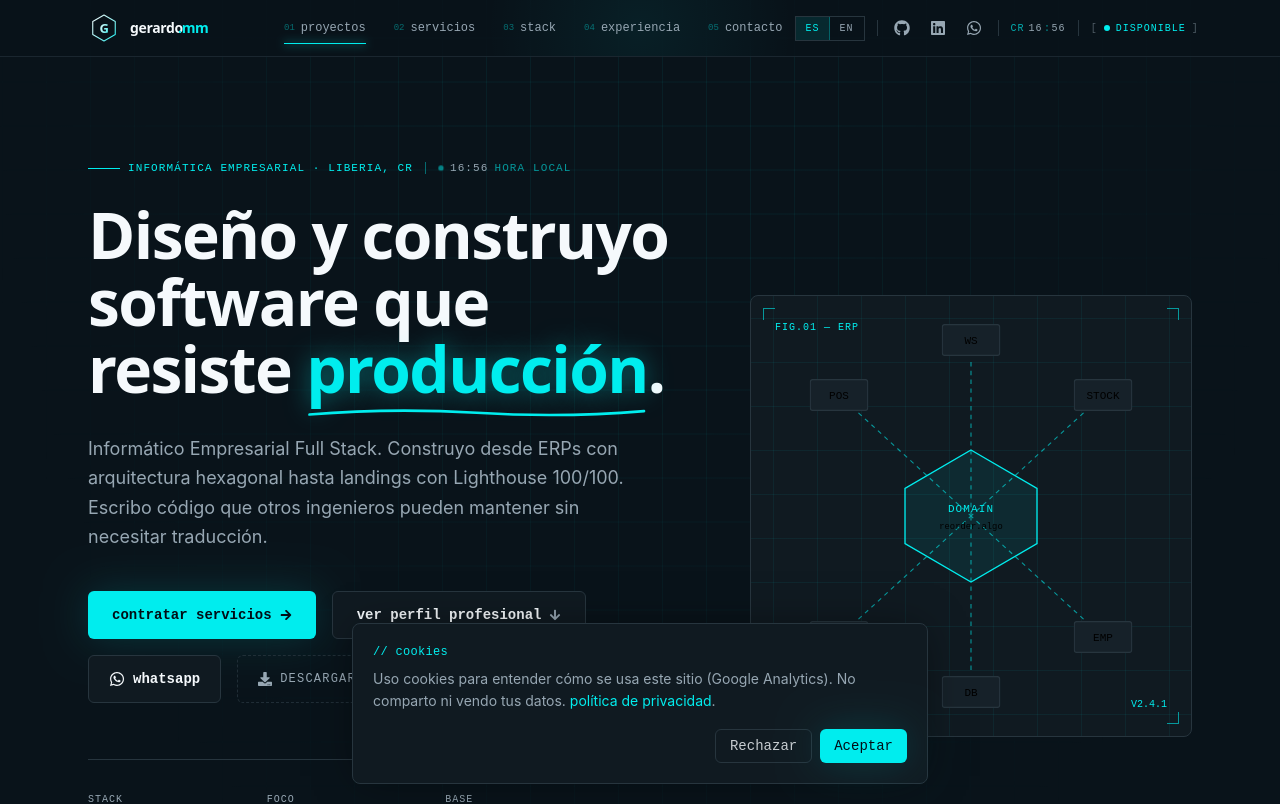
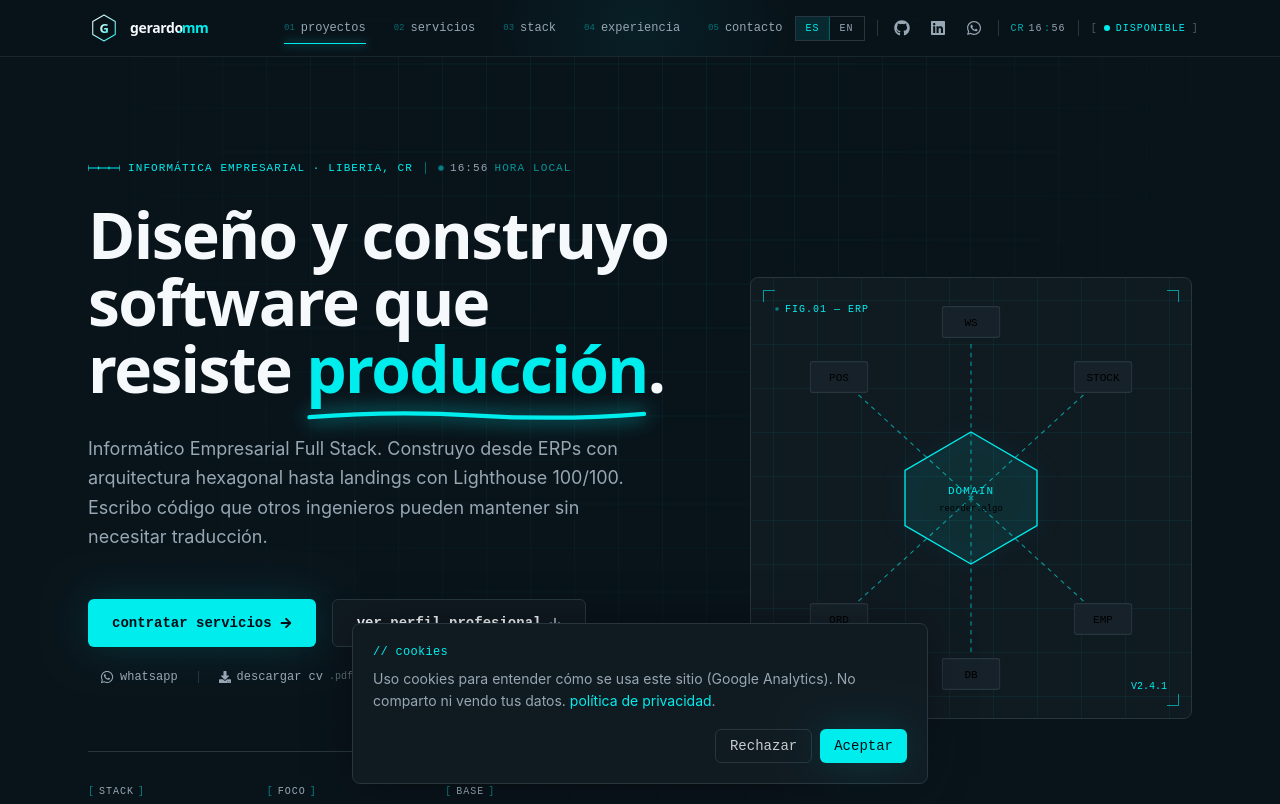
Before and after one commit to Gerardoprogramer/personal-site, a Next.js app: page / in a window 1280 px wide. Shown: the top 804 px of the page. Built offline with nearby package versions, Linux system fonts and the light colour scheme.

Commit message:
feat: add new animations and enhance hero section components for improved interactivity and visual appeal

```diff
--- a/app/globals.css
+++ b/app/globals.css
@@ -179,3 +179,20 @@
   60% { opacity: 1; filter: blur(0); }
   100% { opacity: 1; transform: scale(1); filter: blur(0); }
 }
+
+@keyframes flow-pulse {
+  0% { stroke-dashoffset: 24; opacity: 0; }
+  15% { opacity: 1; }
+  85% { opacity: 1; }
+  100% { stroke-dashoffset: 0; opacity: 0; }
+}
+
+@keyframes underline-draw {
+  from { stroke-dashoffset: 220; }
+  to { stroke-dashoffset: 0; }
+}
+
+@keyframes fade-slide-up {
+  from { opacity: 0; transform: translateY(8px); }
+  to { opacity: 1; transform: translateY(0); }
+}
--- a/components/sections/hero/ArchDiagram.tsx
+++ b/components/sections/hero/ArchDiagram.tsx
@@ -1,4 +1,13 @@
 export const ArchDiagram = () => {
+    const nodes = [
+        { x: 80, y: 90, label: "POS", delay: 0.2 },
+        { x: 320, y: 90, label: "STOCK", delay: 0.35 },
+        { x: 80, y: 310, label: "ORD", delay: 0.5 },
+        { x: 320, y: 310, label: "EMP", delay: 0.65 },
+        { x: 200, y: 40, label: "WS", delay: 0.15 },
+        { x: 200, y: 360, label: "DB", delay: 0.8 },
+    ];
+
     return (
         <div
             className="surface-card blueprint-grid relative aspect-square w-full overflow-hidden p-6"
@@ -9,7 +18,8 @@ export const ArchDiagram = () => {
             <div className="absolute bottom-3 left-3 h-3 w-3 border-b border-l border-primary/60" />
             <div className="absolute bottom-3 right-3 h-3 w-3 border-b border-r border-primary/60" />
 
-            <div className="absolute left-6 top-6 font-mono-tech text-[10px] uppercase tracking-widest text-primary">
+            <div className="absolute left-6 top-6 flex items-center gap-1.5 font-mono-tech text-[10px] uppercase tracking-widest text-primary">
+                <span className="inline-block size-1 rounded-full bg-primary" style={{ animation: "pulse-dot 2s ease-in-out infinite" }} />
                 fig.01 — erp
             </div>
 
@@ -38,14 +48,30 @@ export const ArchDiagram = () => {
                     <line x1="200" y1="340" x2="200" y2="200" />
                 </g>
 
-                {[
-                    { x: 80, y: 90, label: "POS", delay: 0.2 },
-                    { x: 320, y: 90, label: "STOCK", delay: 0.35 },
-                    { x: 80, y: 310, label: "ORD", delay: 0.5 },
-                    { x: 320, y: 310, label: "EMP", delay: 0.65 },
-                    { x: 200, y: 40, label: "WS", delay: 0.15 },
-                    { x: 200, y: 360, label: "DB", delay: 0.8 },
-                ].map((n) => (
+                <g fill="var(--color-primary)" style={{ animation: "node-in 0.4s ease-out 2.2s both" }}>
+                    {nodes.map((n, i) => (
+                        <circle key={n.label} r="2.5" opacity="0">
+                            <animateMotion
+                                path={`M${n.x},${n.y} L200,200`}
+                                dur="2.4s"
+                                begin={`${2.4 + i * 0.35}s`}
+                                repeatCount="indefinite"
+                                calcMode="spline"
+                                keySplines="0.4 0 0.2 1"
+                            />
+                            <animate
+                                attributeName="opacity"
+                                values="0;1;1;0"
+                                keyTimes="0;0.1;0.85;1"
+                                dur="2.4s"
+                                begin={`${2.4 + i * 0.35}s`}
+                                repeatCount="indefinite"
+                            />
+                        </circle>
+                    ))}
+                </g>
+
+                {nodes.map((n) => (
                     <g
                         key={n.label}
                         style={{
@@ -86,6 +112,7 @@ export const ArchDiagram = () => {
                         fill="oklch(0.85 0.16 195 / 0.08)"
                         stroke="var(--color-primary)"
                         strokeWidth="1.2"
+                        style={{ filter: "drop-shadow(0 0 10px oklch(0.85 0.16 195 / 0.25))" }}
                     />
                     <text
                         x="200"
--- a/components/sections/hero/HeroActions.tsx
+++ b/components/sections/hero/HeroActions.tsx
@@ -8,10 +8,11 @@ export const HeroActions = () => {
     const { t } = useTranslation();
 
     return (
-        <div className="mt-10 flex flex-col gap-3 sm:flex-row sm:flex-wrap sm:gap-4 sm:items-stretch">
+        <div className="mt-12">
+            <div className="flex flex-col gap-3 sm:flex-row sm:gap-4">
                 <a
                     href="#contacto"
-                className="group inline-flex min-h-12 items-center justify-center gap-2 py-3 rounded-md bg-primary px-6 font-mono-tech text-sm font-semibold text-primary-foreground transition-all hover:brightness-110"
+                    className="group inline-flex min-h-12 items-center justify-center gap-2 rounded-md bg-primary px-6 py-3 font-mono-tech text-sm font-semibold text-primary-foreground transition-all hover:brightness-110"
                     style={{ boxShadow: "var(--shadow-glow)" }}
                 >
                     {t.hero.actions.contacto}
@@ -34,24 +35,29 @@ export const HeroActions = () => {
                         <FaArrowDown className="size-3" strokeWidth={1.5} aria-hidden="true" />
                     </span>
                 </a>
+            </div>
+
+            <div className="mt-3 flex items-center gap-2">
                 <a
                     href={socials.whatsapp}
                     target="_blank"
                     rel="noreferrer noopener"
-                className="group inline-flex h-12 items-center justify-center gap-2 rounded-md border border-border bg-surface px-5 font-mono-tech text-sm font-semibold text-foreground transition-colors hover:border-primary/60 hover:bg-surface-2"
+                    className="group inline-flex h-9 items-center justify-center gap-1.5 rounded-md px-3 font-mono-tech text-xs text-muted-foreground transition-colors hover:text-primary"
                 >
-                <FaWhatsapp className="size-4" strokeWidth={1.5} aria-hidden="true" />
+                    <FaWhatsapp className="size-3.5" strokeWidth={1.5} aria-hidden="true" />
                     whatsapp
                 </a>
+                <span className="h-3 w-px bg-border" aria-hidden="true" />
                 <a
                     href={socials.cv}
                     download
-                className="group inline-flex h-12 items-center justify-center gap-2 rounded-md border border-dashed border-border/80 px-5 font-mono-tech text-xs uppercase tracking-widest text-muted-foreground transition-colors hover:border-primary/60 hover:text-primary"
+                    className="group inline-flex h-9 items-center justify-center gap-1.5 rounded-md px-3 font-mono-tech text-xs text-muted-foreground transition-colors hover:text-primary"
                 >
-                <FaDownload className="size-3.5" strokeWidth={1.5} aria-hidden="true" />
+                    <FaDownload className="size-3" strokeWidth={1.5} aria-hidden="true" />
                     {t.hero.actions.descargar} cv
                     <span className="text-[10px] opacity-60" aria-hidden="true">.pdf</span>
                 </a>
             </div>
+        </div>
     )
 }
--- a/components/sections/hero/HeroHeading.tsx
+++ b/components/sections/hero/HeroHeading.tsx
@@ -8,20 +8,26 @@ export const HeroHeading = () => {
     return (
         <h1 className="font-display text-balance text-4xl font-semibold leading-[1.05] tracking-tight sm:text-5xl md:text-6xl lg:text-[64px]">
             {t.hero.title}{" "}
-            <span className="relative whitespace-nowrap text-primary text-glow">
+            <span className="relative whitespace-nowrap text-primary">
                 {t.hero.subtitle}
                 <svg
                     aria-hidden="true"
-                    viewBox="0 0 200 8"
-                    className="absolute -bottom-2 left-0 w-full"
+                    viewBox="0 0 200 10"
+                    className="absolute -bottom-3 left-0 w-full overflow-visible"
                     preserveAspectRatio="none"
                 >
                     <path
-                        d="M2 5 Q 50 1, 100 4 T 198 3"
-                        stroke="currentColor"
-                        strokeWidth="1.5"
+                        d="M2 6 Q 50 2, 100 5 T 198 4"
+                        stroke="var(--color-primary)"
+                        strokeWidth="2.5"
                         fill="none"
                         strokeLinecap="round"
+                        strokeDasharray="220"
+                        style={{
+                            strokeDashoffset: 220,
+                            animation: "underline-draw 0.9s cubic-bezier(0.65,0,0.35,1) 0.5s forwards",
+                            filter: "drop-shadow(0 0 6px var(--color-primary))",
+                        }}
                     />
                 </svg>
             </span>
--- a/components/sections/hero/HeroMeta.tsx
+++ b/components/sections/hero/HeroMeta.tsx
@@ -10,7 +10,13 @@ export const HeroMeta = () => {
     return (
         <div className="mb-6 flex flex-wrap items-center gap-3 font-mono-tech text-[11px] uppercase tracking-widest text-primary">
             <span className="inline-flex items-center gap-2">
-                <span className="h-px w-8 bg-primary" />
+                <svg width="32" height="6" viewBox="0 0 32 6" aria-hidden="true">
+                    <line x1="0" y1="3" x2="32" y2="3" stroke="var(--color-primary)" strokeWidth="1" />
+                    <line x1="0" y1="0" x2="0" y2="6" stroke="var(--color-primary)" strokeWidth="1" />
+                    <line x1="10.5" y1="1.5" x2="10.5" y2="4.5" stroke="var(--color-primary)" strokeWidth="1" />
+                    <line x1="21" y1="1.5" x2="21" y2="4.5" stroke="var(--color-primary)" strokeWidth="1" />
+                    <line x1="32" y1="0" x2="32" y2="6" stroke="var(--color-primary)" strokeWidth="1" />
+                </svg>
                 {t.hero.meta.career} · liberia, cr
             </span>
             <span className="h-3 w-px bg-primary/40" aria-hidden="true" />
--- a/components/sections/hero/HeroStats.tsx
+++ b/components/sections/hero/HeroStats.tsx
@@ -1,31 +1,24 @@
+export const HeroStats = () => {
+    const stats = [
+        { label: "stack", value: "Python · TS" },
+        { label: "foco", value: "Full Stack" },
+        { label: "base", value: "Costa Rica" },
+    ];
 
-export const HeroStats = () => {
     return (
         <dl className="mt-14 grid max-w-lg grid-cols-3 gap-6 border-t border-border pt-8">
-            <div>
-                <dt className="font-mono-tech text-[10px] uppercase tracking-widest text-muted-foreground">
-                    stack
-                </dt>
-                <dd className="mt-2 font-display text-lg font-semibold">
-                    Python · TS
-                </dd>
-            </div>
-            <div>
-                <dt className="font-mono-tech text-[10px] uppercase tracking-widest text-muted-foreground">
-                    foco
-                </dt>
-                <dd className="mt-2 font-display text-lg font-semibold">
-                    Backend · Full Stack
-                </dd>
-            </div>
-            <div>
-                <dt className="font-mono-tech text-[10px] uppercase tracking-widest text-muted-foreground">
-                    base
-                </dt>
-                <dd className="mt-2 font-display text-lg font-semibold">
-                    Costa Rica
-                </dd>
-            </div>
+            {stats.map((s) => (
+                <div key={s.label}>
+                    <dt className="flex items-center gap-1 font-mono-tech text-[10px] uppercase tracking-widest text-muted-foreground">
+                        <span className="text-primary/50">[</span>
+                        {s.label}
+                        <span className="text-primary/50">]</span>
+                    </dt>
+                    <dd className="mt-2 font-display text-lg font-semibold">
+                        {s.value}
+                    </dd>
+                </div>
+            ))}
         </dl>
     )
 }
```
Lines whose indentation alone changed are shown as unchanged.
